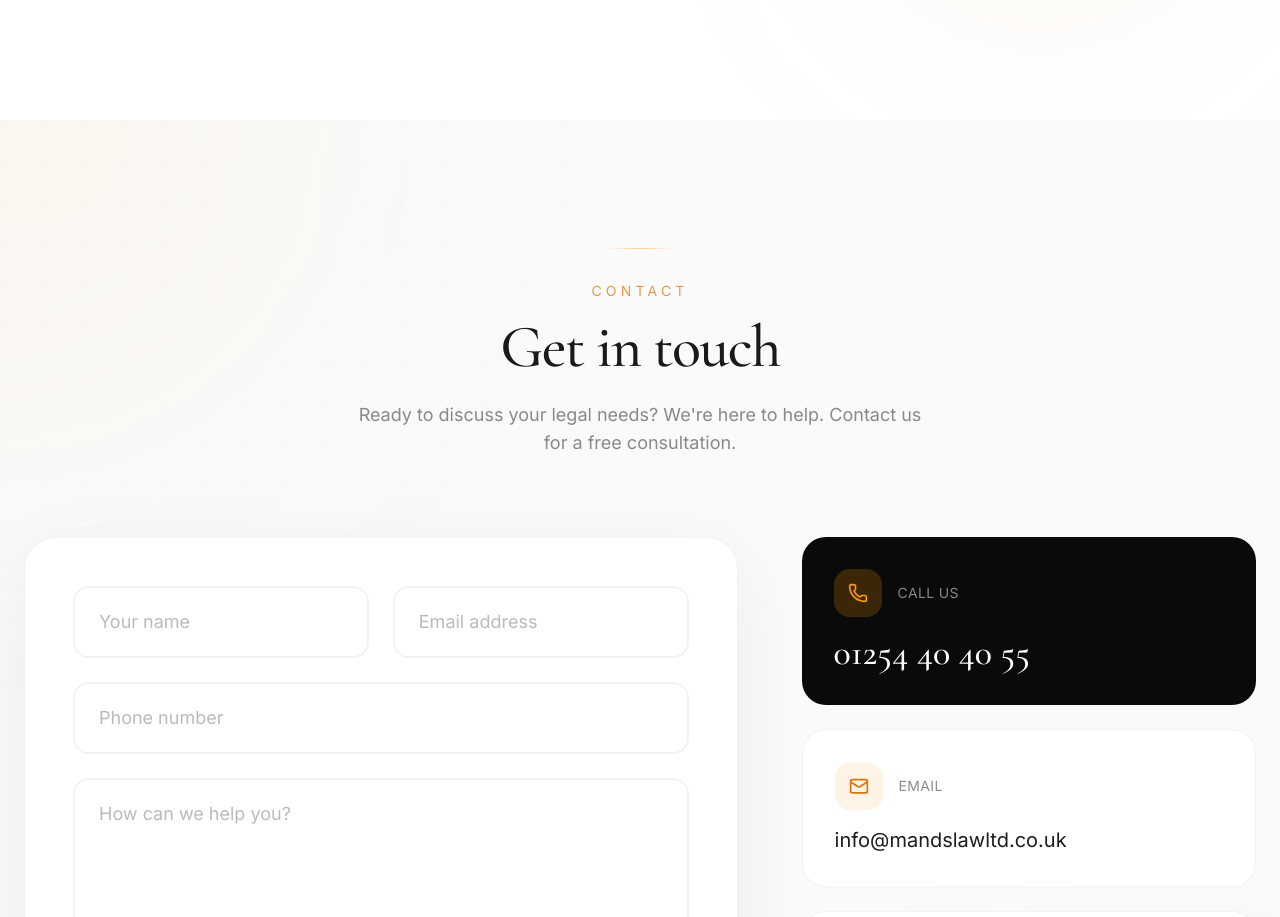
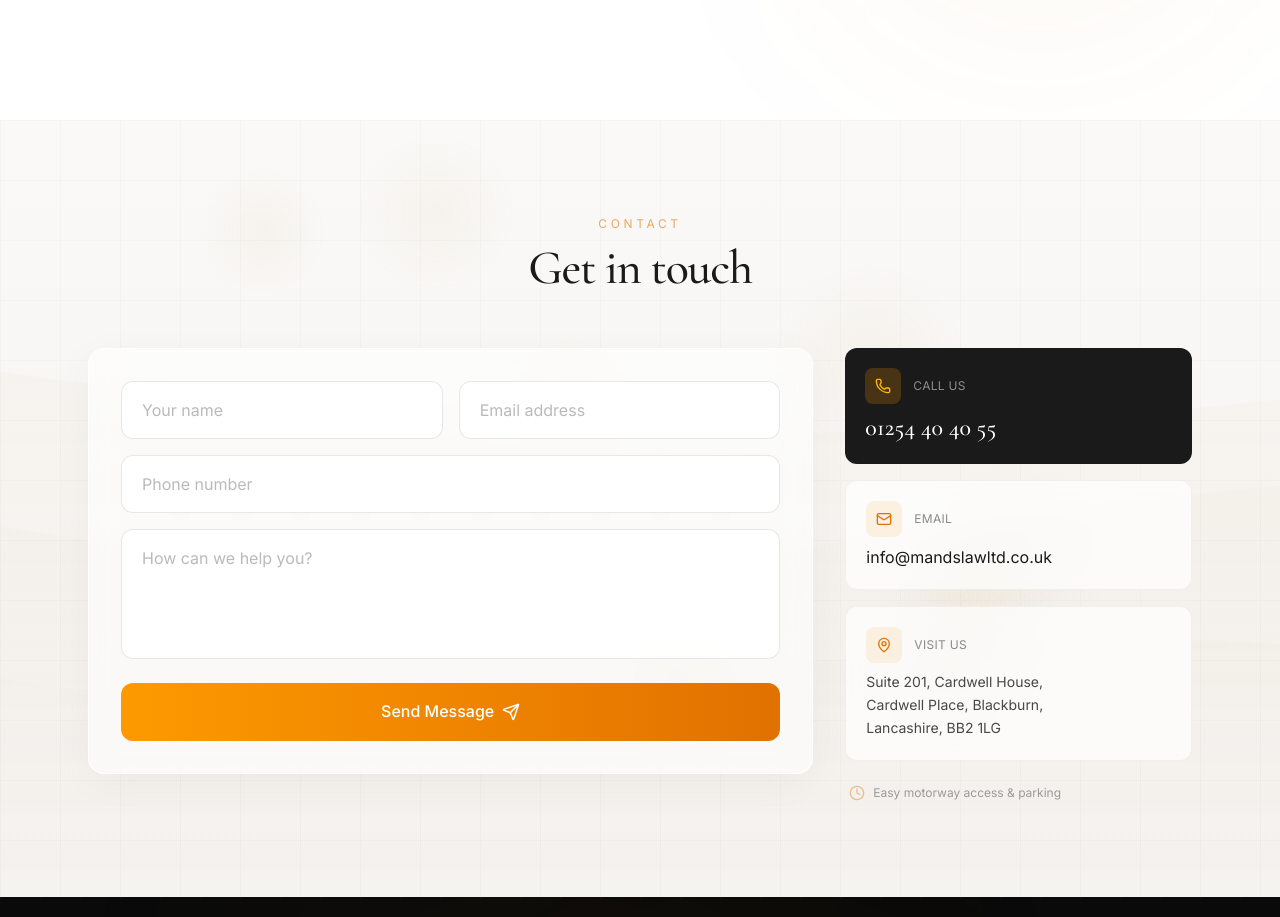
Before and after one commit to artzymeri/mandslawltd, a Next.js app: page / in a window 1280 px wide. Shown: the part 4400-5317 px from the top of the page. Built offline with nearby package versions, Linux system fonts and the light colour scheme.

Commit message:
Loader fix 2

```diff
--- a/src/components/About.tsx
+++ b/src/components/About.tsx
@@ -257,7 +257,7 @@ export default function About() {
               whileInView={{ opacity: 1, y: 0 }}
               viewport={{ once: true }}
               transition={{ duration: 0.6, delay: 0.6 }}
-              className="absolute -left-8 bottom-20 bg-white rounded-2xl p-6 shadow-xl max-w-xs border border-black/5 hidden lg:block"
+              className="absolute -right-8 bottom-20 bg-white/80 rounded-2xl p-6 shadow-xl max-w-xs border border-black/5 hidden lg:block"
             >
               <div className="flex gap-1 mb-3">
                 {[...Array(5)].map((_, i) => (
--- a/src/components/Contact.tsx
+++ b/src/components/Contact.tsx
@@ -1,14 +1,13 @@
 "use client";
 
 import { motion } from "framer-motion";
-
-// GPU-optimized transition
-const gpuTransition = { type: "tween" as const, ease: [0.16, 1, 0.3, 1] as [number, number, number, number] };
-import { useState, useRef } from "react";
-import { ArrowRight, Phone, Mail, MapPin, Clock, Send } from "lucide-react";
+import { useState, useRef, useEffect } from "react";
+import { Phone, Mail, MapPin, Clock, Send } from "lucide-react";
 
 export default function Contact() {
   const containerRef = useRef<HTMLDivElement>(null);
+  const canvasRef = useRef<HTMLCanvasElement>(null);
+  const [isMobile, setIsMobile] = useState(false);
   const [formData, setFormData] = useState({
     name: "",
     email: "",
@@ -17,98 +16,158 @@ export default function Contact() {
   });
   const [focusedField, setFocusedField] = useState<string | null>(null);
 
+  useEffect(() => {
+    setIsMobile(window.innerWidth < 768);
+  }, []);
+
+  // Animated flowing background
+  useEffect(() => {
+    const canvas = canvasRef.current;
+    if (!canvas) return;
+
+    const ctx = canvas.getContext("2d");
+    if (!ctx) return;
+
+    const resize = () => {
+      canvas.width = canvas.offsetWidth;
+      canvas.height = canvas.offsetHeight;
+    };
+    resize();
+    window.addEventListener("resize", resize);
+
+    let time = 0;
+    let animationId: number;
+    const targetFPS = isMobile ? 30 : 60;
+    const frameInterval = 1000 / targetFPS;
+    let lastFrameTime = 0;
+
+    const animate = (currentTime: number) => {
+      animationId = requestAnimationFrame(animate);
+
+      if (currentTime - lastFrameTime < frameInterval) return;
+      lastFrameTime = currentTime;
+
+      time += 0.003;
+      ctx.clearRect(0, 0, canvas.width, canvas.height);
+
+      // Soft flowing waves - light amber tones
+      for (let wave = 0; wave < 3; wave++) {
+        ctx.beginPath();
+        ctx.moveTo(0, canvas.height);
+
+        const baseY = canvas.height * (0.3 + wave * 0.2);
+        const amplitude = 60 - wave * 15;
+        const frequency = 0.002 + wave * 0.001;
+        const speed = time * (1 + wave * 0.3);
+
+        for (let x = 0; x <= canvas.width; x += isMobile ? 8 : 4) {
+          const y = baseY +
+            Math.sin(x * frequency + speed) * amplitude +
+            Math.sin(x * frequency * 0.5 + speed * 1.3) * (amplitude * 0.4);
+          ctx.lineTo(x, y);
+        }
+
+        ctx.lineTo(canvas.width, canvas.height);
+        ctx.closePath();
+
+        const gradient = ctx.createLinearGradient(0, baseY - amplitude, 0, canvas.height);
+        gradient.addColorStop(0, `rgba(194, 159, 97, ${0.04 - wave * 0.01})`);
+        gradient.addColorStop(1, "rgba(194, 159, 97, 0)");
+        ctx.fillStyle = gradient;
+        ctx.fill();
+      }
+
+      // Floating orbs
+      if (!isMobile) {
+        for (let i = 0; i < 8; i++) {
+          const x = (Math.sin(time * 0.5 + i * 1.2) * 0.3 + 0.5) * canvas.width;
+          const y = (Math.cos(time * 0.4 + i * 0.9) * 0.3 + 0.4) * canvas.height;
+          const size = 80 + Math.sin(time + i) * 20;
+
+          const orbGradient = ctx.createRadialGradient(x, y, 0, x, y, size);
+          orbGradient.addColorStop(0, "rgba(194, 159, 97, 0.06)");
+          orbGradient.addColorStop(1, "rgba(194, 159, 97, 0)");
+
+          ctx.beginPath();
+          ctx.arc(x, y, size, 0, Math.PI * 2);
+          ctx.fillStyle = orbGradient;
+          ctx.fill();
+        }
+      }
+    };
+
+    animationId = requestAnimationFrame(animate);
+
+    return () => {
+      cancelAnimationFrame(animationId);
+      window.removeEventListener("resize", resize);
+    };
+  }, [isMobile]);
+
   const handleSubmit = (e: React.FormEvent) => {
     e.preventDefault();
     console.log(formData);
   };
 
   const inputClasses = (field: string) => `
-    w-full px-6 py-5 bg-white rounded-2xl border-2 transition-all duration-300 text-lg
+    w-full px-5 py-4 bg-white/80 backdrop-blur-sm rounded-xl border transition-all duration-300 text-base
     ${focusedField === field || formData[field as keyof typeof formData]
-      ? "border-amber-500/50 shadow-[0_0_30px_rgba(194,159,97,0.15)]"
-      : "border-black/5 hover:border-black/10"
+      ? "border-amber-500/40 shadow-[0_0_20px_rgba(194,159,97,0.1)]"
+      : "border-[#1a1a1a]/10 hover:border-[#1a1a1a]/20"
     }
-    focus:outline-none focus:border-amber-500/50 focus:shadow-[0_0_30px_rgba(194,159,97,0.15)]
+    focus:outline-none focus:border-amber-500/40 focus:shadow-[0_0_20px_rgba(194,159,97,0.1)]
     placeholder:text-[#1a1a1a]/30
   `;
 
   return (
-    <section ref={containerRef} id="contact" className="relative py-32 bg-[#fafafa] overflow-hidden">
-      {/* Background decorations - static for performance */}
-      <div className="absolute inset-0 pointer-events-none">
-        <div className="absolute top-0 left-0 w-[600px] h-[600px] bg-amber-500/5 rounded-full blur-[150px] -translate-x-1/2 -translate-y-1/2" />
-        <div className="absolute bottom-0 right-0 w-[500px] h-[500px] bg-amber-600/5 rounded-full blur-[120px] translate-x-1/3 translate-y-1/3" />
-      </div>
+    <section ref={containerRef} id="contact" className="relative py-24 bg-gradient-to-b from-[#faf9f7] to-[#f5f3f0] overflow-hidden">
+      {/* Animated canvas background */}
+      <canvas
+        ref={canvasRef}
+        className="absolute inset-0 w-full h-full pointer-events-none"
+      />
 
-      {/* Grid pattern */}
+      {/* Subtle grid pattern */}
       <div
-        className="absolute inset-0 opacity-[0.02]"
+        className="absolute inset-0 opacity-[0.015]"
         style={{
-          backgroundImage: `radial-gradient(circle at 1px 1px, #1a1a1a 1px, transparent 1px)`,
-          backgroundSize: '40px 40px',
+          backgroundImage: `linear-gradient(#1a1a1a 1px, transparent 1px), linear-gradient(90deg, #1a1a1a 1px, transparent 1px)`,
+          backgroundSize: '60px 60px',
         }}
       />
 
-      <div className="relative max-w-7xl mx-auto px-6">
-        {/* Section Header */}
-        <div className="text-center mb-20">
-          <motion.div
-            initial={{ scaleX: 0 }}
-            whileInView={{ scaleX: 1 }}
-            viewport={{ once: true }}
-            transition={{ duration: 1, ease: [0.16, 1, 0.3, 1] }}
-            className="w-16 h-[1px] bg-gradient-to-r from-transparent via-amber-500/50 to-transparent mx-auto mb-8"
-          />
-          <motion.p
-            initial={{ opacity: 0, y: 15 }}
-            whileInView={{ opacity: 1, y: 0 }}
-            viewport={{ once: true }}
-            transition={{ duration: 0.6, ease: [0.16, 1, 0.3, 1] }}
-            className="text-amber-600/70 text-sm tracking-[0.3em] uppercase mb-4"
-          >
-            Contact
-          </motion.p>
-          <motion.h2
-            initial={{ opacity: 0, y: 20 }}
-            whileInView={{ opacity: 1, y: 0 }}
-            viewport={{ once: true }}
-            transition={{ duration: 0.7, delay: 0.1, ease: [0.16, 1, 0.3, 1] }}
-            className="text-4xl md:text-5xl lg:text-6xl font-medium text-[#1a1a1a] tracking-tight font-serif"
-          >
-            Get in touch
-          </motion.h2>
-          <motion.p
-            initial={{ opacity: 0, y: 15 }}
-            whileInView={{ opacity: 1, y: 0 }}
-            viewport={{ once: true }}
-            transition={{ duration: 0.6, delay: 0.2, ease: [0.16, 1, 0.3, 1] }}
-            className="text-[#1a1a1a]/50 text-lg max-w-xl mx-auto mt-6"
-          >
-            Ready to discuss your legal needs? We're here to help. Contact us for a free consultation.
-          </motion.p>
-        </div>
-
-        <div className="grid lg:grid-cols-5 gap-12 lg:gap-16">
-          {/* Contact Form - Takes more space */}
-          <motion.div
-            initial={{ opacity: 0, x: -30 }}
-            whileInView={{ opacity: 1, x: 0 }}
-            viewport={{ once: true }}
-            transition={{ duration: 0.6, ease: [0.16, 1, 0.3, 1] }}
-            className="lg:col-span-3"
-          >
-            <div className="bg-white rounded-[32px] p-8 md:p-12 shadow-[0_20px_80px_rgba(0,0,0,0.06)] border border-black/5">
-              <form onSubmit={handleSubmit} className="space-y-6">
-                <div className="grid md:grid-cols-2 gap-6">
+      <div className="relative max-w-6xl mx-auto px-6">
+        {/* Compact Header */}
         <motion.div
           initial={{ opacity: 0, y: 15 }}
           whileInView={{ opacity: 1, y: 0 }}
           viewport={{ once: true }}
-                    transition={{ duration: 0.5, delay: 0.1 }}
+          transition={{ duration: 0.5 }}
+          className="text-center mb-14"
         >
+          <p className="text-amber-600/60 text-xs tracking-[0.3em] uppercase mb-3">
+            Contact
+          </p>
+          <h2 className="text-3xl md:text-4xl lg:text-5xl font-medium text-[#1a1a1a] tracking-tight font-serif">
+            Get in touch
+          </h2>
+        </motion.div>
+
+        {/* Main Grid - More compact */}
+        <div className="grid lg:grid-cols-3 gap-8">
+          {/* Contact Form */}
+          <motion.div
+            initial={{ opacity: 0, y: 20 }}
+            whileInView={{ opacity: 1, y: 0 }}
+            viewport={{ once: true }}
+            transition={{ duration: 0.5 }}
+            className="lg:col-span-2"
+          >
+            <div className="bg-white/60 backdrop-blur-md rounded-2xl p-6 md:p-8 shadow-[0_8px_40px_rgba(0,0,0,0.04)] border border-white/80">
+              <form onSubmit={handleSubmit} className="space-y-4">
+                <div className="grid md:grid-cols-2 gap-4">
                   <input
                     type="text"
-                      id="name"
                     value={formData.name}
                     onChange={(e) => setFormData({ ...formData, name: e.target.value })}
                     onFocus={() => setFocusedField("name")}
@@ -117,17 +176,8 @@ export default function Contact() {
                     placeholder="Your name"
                     required
                   />
-                  </motion.div>
-
-                  <motion.div
-                    initial={{ opacity: 0, y: 15 }}
-                    whileInView={{ opacity: 1, y: 0 }}
-                    viewport={{ once: true }}
-                    transition={{ duration: 0.5, delay: 0.15 }}
-                  >
                   <input
                     type="email"
-                      id="email"
                     value={formData.email}
                     onChange={(e) => setFormData({ ...formData, email: e.target.value })}
                     onFocus={() => setFocusedField("email")}
@@ -136,18 +186,10 @@ export default function Contact() {
                     placeholder="Email address"
                     required
                   />
-                  </motion.div>
                 </div>
 
-                <motion.div
-                  initial={{ opacity: 0, y: 15 }}
-                  whileInView={{ opacity: 1, y: 0 }}
-                  viewport={{ once: true }}
-                  transition={{ duration: 0.5, delay: 0.2 }}
-                >
                 <input
                   type="tel"
-                    id="phone"
                   value={formData.phone}
                   onChange={(e) => setFormData({ ...formData, phone: e.target.value })}
                   onFocus={() => setFocusedField("phone")}
@@ -155,17 +197,9 @@ export default function Contact() {
                   className={inputClasses("phone")}
                   placeholder="Phone number"
                 />
-                </motion.div>
 
-                <motion.div
-                  initial={{ opacity: 0, y: 15 }}
-                  whileInView={{ opacity: 1, y: 0 }}
-                  viewport={{ once: true }}
-                  transition={{ duration: 0.5, delay: 0.25 }}
-                >
                 <textarea
-                    id="message"
-                    rows={5}
+                  rows={4}
                   value={formData.message}
                   onChange={(e) => setFormData({ ...formData, message: e.target.value })}
                   onFocus={() => setFocusedField("message")}
@@ -174,105 +208,80 @@ export default function Contact() {
                   placeholder="How can we help you?"
                   required
                 />
-                </motion.div>
 
-                <motion.button
-                  initial={{ opacity: 0, y: 15 }}
-                  whileInView={{ opacity: 1, y: 0 }}
-                  viewport={{ once: true }}
-                  transition={{ duration: 0.5, delay: 0.3 }}
+                <button
                   type="submit"
-                  className="group w-full relative inline-flex items-center justify-center gap-3 bg-gradient-to-r from-amber-600 to-amber-700 text-white px-10 py-5 rounded-2xl font-medium text-lg transition-all hover:shadow-[0_20px_50px_rgba(194,159,97,0.3)] overflow-hidden"
+                  className="group w-full flex items-center justify-center gap-2 bg-gradient-to-r from-amber-500 to-amber-600 text-white px-8 py-4 rounded-xl font-medium transition-all hover:shadow-[0_15px_40px_rgba(194,159,97,0.25)] hover:scale-[1.01]"
                 >
-                  <span className="relative z-10">Send Message</span>
-                  <Send size={20} className="relative z-10 group-hover:translate-x-1 group-hover:-translate-y-1 transition-transform" />
-                </motion.button>
+                  <span>Send Message</span>
+                  <Send size={18} className="group-hover:translate-x-0.5 group-hover:-translate-y-0.5 transition-transform" />
+                </button>
               </form>
             </div>
           </motion.div>
 
-          {/* Contact Info - Takes less space */}
+          {/* Contact Info - Compact sidebar */}
           <motion.div
-            initial={{ opacity: 0, x: 30 }}
-            whileInView={{ opacity: 1, x: 0 }}
-            viewport={{ once: true }}
-            transition={{ duration: 0.6, delay: 0.2 }}
-            className="lg:col-span-2 space-y-6"
-          >
-            {/* Phone card */}
-            <motion.a
-              href="tel:01254404055"
-              initial={{ opacity: 0, y: 15 }}
+            initial={{ opacity: 0, y: 20 }}
             whileInView={{ opacity: 1, y: 0 }}
             viewport={{ once: true }}
-              transition={{ duration: 0.6, delay: 0.3, ease: [0.16, 1, 0.3, 1] }}
-              className="group block bg-[#0a0a0a] rounded-3xl p-8 text-white hover:shadow-[0_20px_50px_rgba(0,0,0,0.2)] transition-all"
+            transition={{ duration: 0.5, delay: 0.1 }}
+            className="space-y-4"
           >
-              <div className="flex items-center gap-4 mb-4">
-                <div className="w-12 h-12 rounded-2xl bg-amber-500/20 flex items-center justify-center">
-                  <Phone className="w-5 h-5 text-amber-500" />
+            {/* Phone */}
+            <a
+              href="tel:01254404055"
+              className="group block bg-[#1a1a1a] rounded-xl p-5 text-white hover:shadow-lg transition-all"
+            >
+              <div className="flex items-center gap-3 mb-2">
+                <div className="w-9 h-9 rounded-lg bg-amber-500/20 flex items-center justify-center">
+                  <Phone className="w-4 h-4 text-amber-400" />
                 </div>
-                <p className="text-white/50 text-sm uppercase tracking-wide">Call us</p>
+                <p className="text-white/50 text-xs uppercase tracking-wide">Call us</p>
               </div>
-              <p className="text-3xl md:text-4xl font-medium font-serif group-hover:text-amber-400 transition-colors">
+              <p className="text-xl md:text-2xl font-medium font-serif group-hover:text-amber-400 transition-colors">
                 01254 40 40 55
               </p>
-            </motion.a>
+            </a>
 
-            {/* Email card */}
-            <motion.a
+            {/* Email */}
+            <a
               href="mailto:info@mandslawltd.co.uk"
-              initial={{ opacity: 0, y: 15 }}
-              whileInView={{ opacity: 1, y: 0 }}
-              viewport={{ once: true }}
-              transition={{ duration: 0.6, delay: 0.4, ease: [0.16, 1, 0.3, 1] }}
-              className="group block bg-white rounded-3xl p-8 border border-black/5 hover:shadow-lg transition-all"
+              className="group block bg-white/70 backdrop-blur-sm rounded-xl p-5 border border-[#1a1a1a]/5 hover:shadow-md transition-all"
             >
-              <div className="flex items-center gap-4 mb-4">
-                <div className="w-12 h-12 rounded-2xl bg-amber-500/10 flex items-center justify-center">
-                  <Mail className="w-5 h-5 text-amber-600" />
+              <div className="flex items-center gap-3 mb-2">
+                <div className="w-9 h-9 rounded-lg bg-amber-500/10 flex items-center justify-center">
+                  <Mail className="w-4 h-4 text-amber-600" />
                 </div>
-                <p className="text-[#1a1a1a]/50 text-sm uppercase tracking-wide">Email</p>
+                <p className="text-[#1a1a1a]/50 text-xs uppercase tracking-wide">Email</p>
               </div>
-              <p className="text-xl text-[#1a1a1a] group-hover:text-amber-600 transition-colors">
+              <p className="text-base text-[#1a1a1a] group-hover:text-amber-600 transition-colors truncate">
                 info@mandslawltd.co.uk
               </p>
-            </motion.a>
+            </a>
 
-            {/* Address card */}
-            <motion.div
-              initial={{ opacity: 0, y: 15 }}
-              whileInView={{ opacity: 1, y: 0 }}
-              viewport={{ once: true }}
-              transition={{ duration: 0.6, delay: 0.5, ease: [0.16, 1, 0.3, 1] }}
-              className="bg-white rounded-3xl p-8 border border-black/5"
-            >
-              <div className="flex items-center gap-4 mb-4">
-                <div className="w-12 h-12 rounded-2xl bg-amber-500/10 flex items-center justify-center">
-                  <MapPin className="w-5 h-5 text-amber-600" />
+            {/* Address */}
+            <div className="bg-white/70 backdrop-blur-sm rounded-xl p-5 border border-[#1a1a1a]/5">
+              <div className="flex items-center gap-3 mb-2">
+                <div className="w-9 h-9 rounded-lg bg-amber-500/10 flex items-center justify-center">
+                  <MapPin className="w-4 h-4 text-amber-600" />
                 </div>
-                <p className="text-[#1a1a1a]/50 text-sm uppercase tracking-wide">Visit us</p>
+                <p className="text-[#1a1a1a]/50 text-xs uppercase tracking-wide">Visit us</p>
               </div>
-              <p className="text-lg text-[#1a1a1a] leading-relaxed">
+              <p className="text-sm text-[#1a1a1a]/80 leading-relaxed">
                 Suite 201, Cardwell House,<br />
                 Cardwell Place, Blackburn,<br />
                 Lancashire, BB2 1LG
               </p>
-            </motion.div>
+            </div>
 
-            {/* Hours */}
-            <motion.div
-              initial={{ opacity: 0, y: 15 }}
-              whileInView={{ opacity: 1, y: 0 }}
-              viewport={{ once: true }}
-              transition={{ duration: 0.6, delay: 0.6, ease: [0.16, 1, 0.3, 1] }}
-              className="flex items-center gap-3 px-2 pt-4"
-            >
-              <Clock className="w-5 h-5 text-amber-600/50" />
-              <p className="text-[#1a1a1a]/50 text-sm">
-                Easy motorway access with ample parking available.
+            {/* Hours note */}
+            <div className="flex items-center gap-2 px-1 pt-2">
+              <Clock className="w-4 h-4 text-amber-600/40" />
+              <p className="text-[#1a1a1a]/40 text-xs">
+                Easy motorway access & parking
               </p>
-            </motion.div>
+            </div>
           </motion.div>
         </div>
       </div>
--- a/src/components/Testimonials.tsx
+++ b/src/components/Testimonials.tsx
@@ -126,7 +126,7 @@ export default function Testimonials() {
           </motion.div>
 
           {/* Testimonial card */}
-          <div className="relative bg-gradient-to-br from-[#fafafa] to-white rounded-[32px] p-10 md:p-16 pt-20 border border-black/5 shadow-[0_20px_80px_rgba(0,0,0,0.06)] overflow-hidden">
+          <div className="relative z-20 bg-gradient-to-br from-[#fafafa] to-white rounded-[32px] p-10 md:p-16 pt-20 border border-black/5 shadow-[0_20px_80px_rgba(0,0,0,0.06)] overflow-hidden">
             {/* Background pattern */}
             <div
               className="absolute inset-0 opacity-[0.02]"
```
Also changed, not shown: src/components/Footer.tsx (+0 -42 lines). Lines whose indentation alone changed are shown as unchanged.
